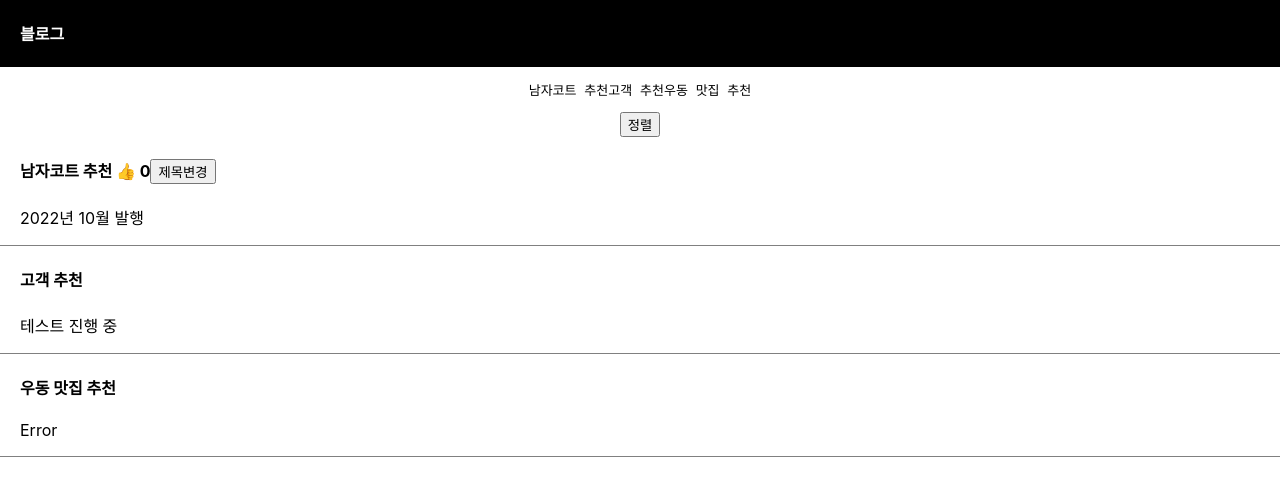
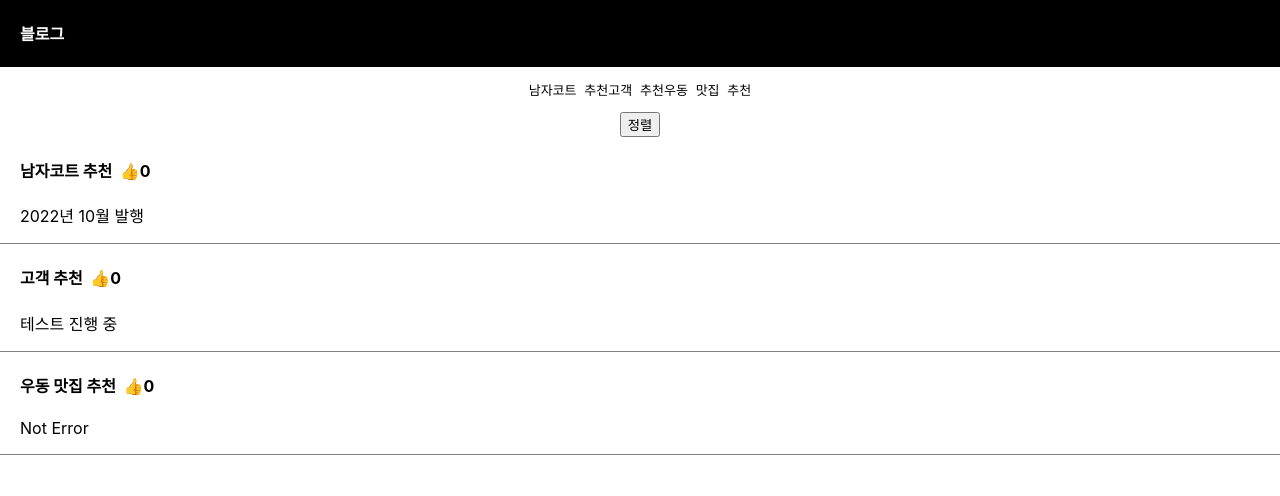
Before and after one commit to Esdyee/blog, a React (Create React App) app in the folder blog/: page / in a window 1280 px wide. Shown: the top 496 px of the page. Built offline with nearby package versions, Linux system fonts and the light colour scheme.

Commit message:
html 반복문 처리

```diff
--- a/blog/src/App.js
+++ b/blog/src/App.js
@@ -7,13 +7,16 @@ function App() {
 
 	// state: 변동시 자동으로 html에 반영되게 만들고 싶을 때 작성
 	let [글제목, 글제목변경] = useState(["남자코트 추천", "고객 추천", "우동 맛집 추천"]);
-	let [내용, c] = useState(["2022년 10월 발행", "테스트 진행 중", "Error"]);
-	let [좋아요, 좋아요변경] = useState(0);
+	let [내용, c] = useState(["2022년 10월 발행", "테스트 진행 중", "Not Error"]);
+	let [좋아요, 좋아요변경] = useState([0, 0, 0]);
 	let [modal, modal변경] = useState(false);
 
-	function 함수() {
-		// add count 좋아요
-		좋아요 = 좋아요 + 1;
+	function 좋아요함수(index) {
+		좋아요변경(() => {
+			let copy = [...좋아요];
+			copy[index]++;
+			return copy;
+		});
 	}
 
 	function 정렬() {
@@ -35,7 +38,7 @@ function App() {
 				}}>
 				정렬
 			</button>
-			<div className="list">
+			{/*			<div className="list">
 				<h4>
 					{글제목[0]}{" "}
 					<span
@@ -67,8 +70,26 @@ function App() {
 				</h4>
 				<p>{내용[2]}</p>
 			</div>
-			{/*// Model condition html*/}
+			// Model condition html*/}
 			{modal === true ? <Modal></Modal> : null}
+
+			{글제목.map((item, index) => {
+				return (
+					<div className="list" key={index}>
+						<h4>
+							{item}
+							<span
+								onClick={() => {
+									좋아요함수(index);
+								}}>
+								&nbsp; 👍
+							</span>
+							<span>{좋아요[index]}</span>
+						</h4>
+						<p>{내용[index]}</p>
+					</div>
+				);
+			})}
 		</div>
 	);
 }
```
